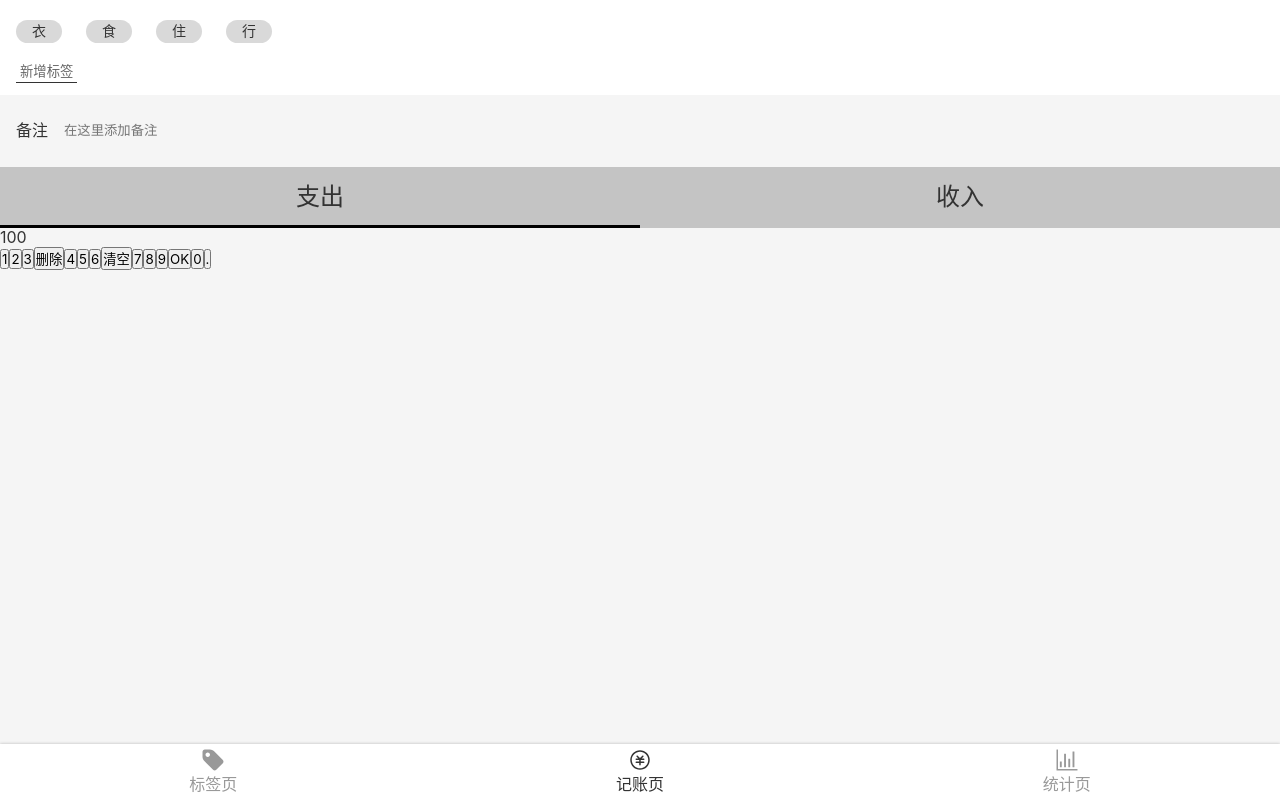
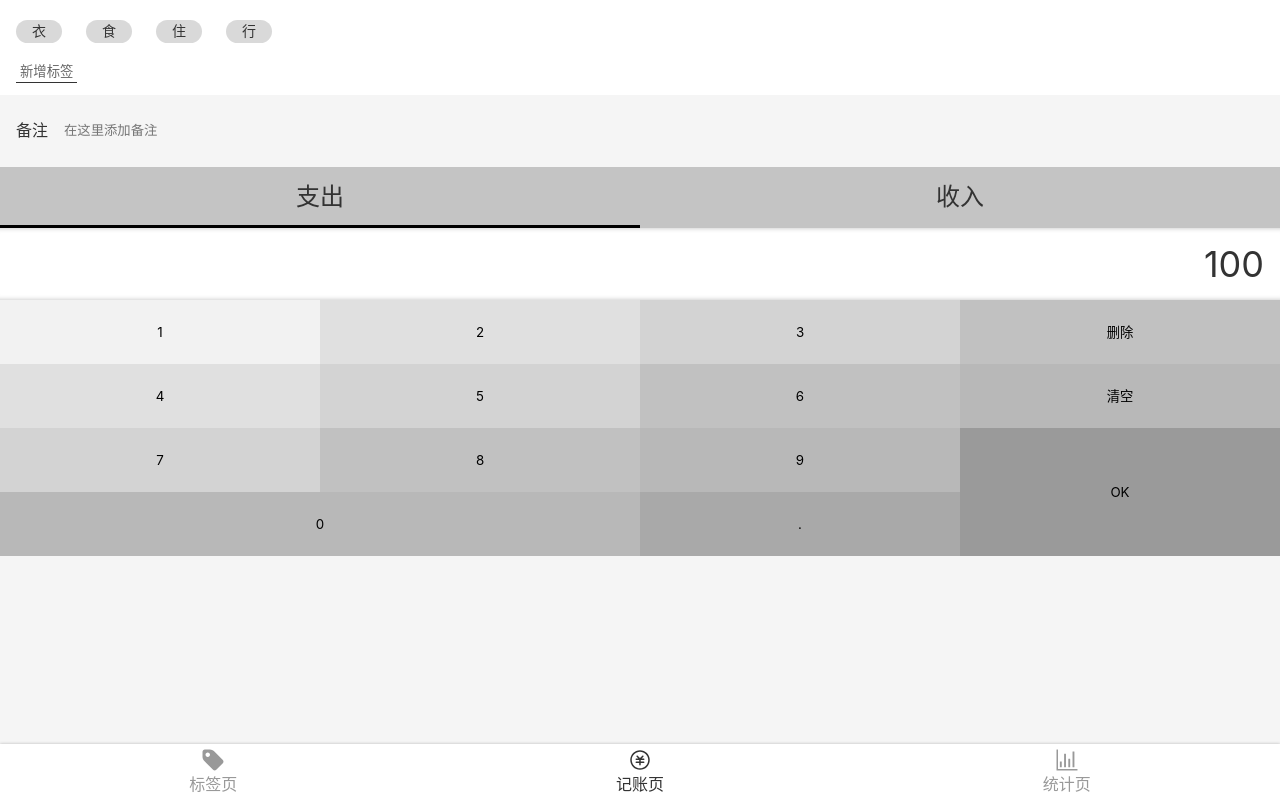
Before and after one commit to tang-xuan11/morney-react, a React app: page /#/money in a window 1280 px wide. Built offline with nearby package versions, Linux system fonts and the light colour scheme.

Commit message:
Money.tsx 的数字面板 UI 完成

```diff
--- a/src/index.scss
+++ b/src/index.scss
@@ -10,3 +10,8 @@
 .icon{width: 1em;height: 1em;}
 button{font-family: inherit;}
 :focus{outline: none;}
+.clear::after{
+    content: '';
+    display: block;
+    clear: both;
+}
--- a/src/views/Money.tsx
+++ b/src/views/Money.tsx
@@ -66,7 +66,62 @@
     }
   }
 `;
-const NumberPadSection = styled.section``;
+const NumberPadSection = styled.section`
+  display: flex;
+  flex-direction: column;
+  .output {
+    background: white;
+    font-size: 36px;
+    line-height: 72px;
+    padding: 0 16px;
+    text-align: right;
+    box-shadow: inset 0 -5px 5px -5px rgba(0, 0, 0, 0.25),
+      inset 0 5px 5px -5px rgba(0, 0, 0, 0.25);
+  }
+  .pad {
+    > button {
+      float: left;
+      width: 25%;
+      height: 64px;
+      border: none;
+      &.ok {
+        height: 128px;
+        float: right;
+      }
+      &.zero {
+        width: 50%;
+      }
+      &:nth-child(1) {
+        background: #f2f2f2;
+      }
+      &:nth-child(2),
+      &:nth-child(5) {
+        background: #e0e0e0;
+      }
+      &:nth-child(3),
+      &:nth-child(6),
+      &:nth-child(9) {
+        background: #d3d3d3;
+      }
+      &:nth-child(4),
+      &:nth-child(7),
+      &:nth-child(10) {
+        background: #c1c1c1;
+      }
+      &:nth-child(8),
+      &:nth-child(11),
+      &:nth-child(13) {
+        background: #b8b8b8;
+      }
+      &:nth-child(12) {
+        background: #9a9a9a;
+      }
+      &:nth-child(14) {
+        background: #a9a9a9;
+      }
+    }
+  }
+`;
 const Money = () => {
   return (
     <Layout>
@@ -92,8 +147,8 @@
         </ul>
       </CategorySection>
       <NumberPadSection>
-        <div>100</div>
-        <div>
+        <div className="output">100</div>
+        <div className="pad clearfix">
           <button>1</button>
           <button>2</button>
           <button>3</button>
@@ -105,8 +160,8 @@
           <button>7</button>
           <button>8</button>
           <button>9</button>
-          <button>OK</button>
-          <button>0</button>
+          <button className="ok">OK</button>
+          <button className="zero">0</button>
           <button>.</button>
         </div>
       </NumberPadSection>
```
